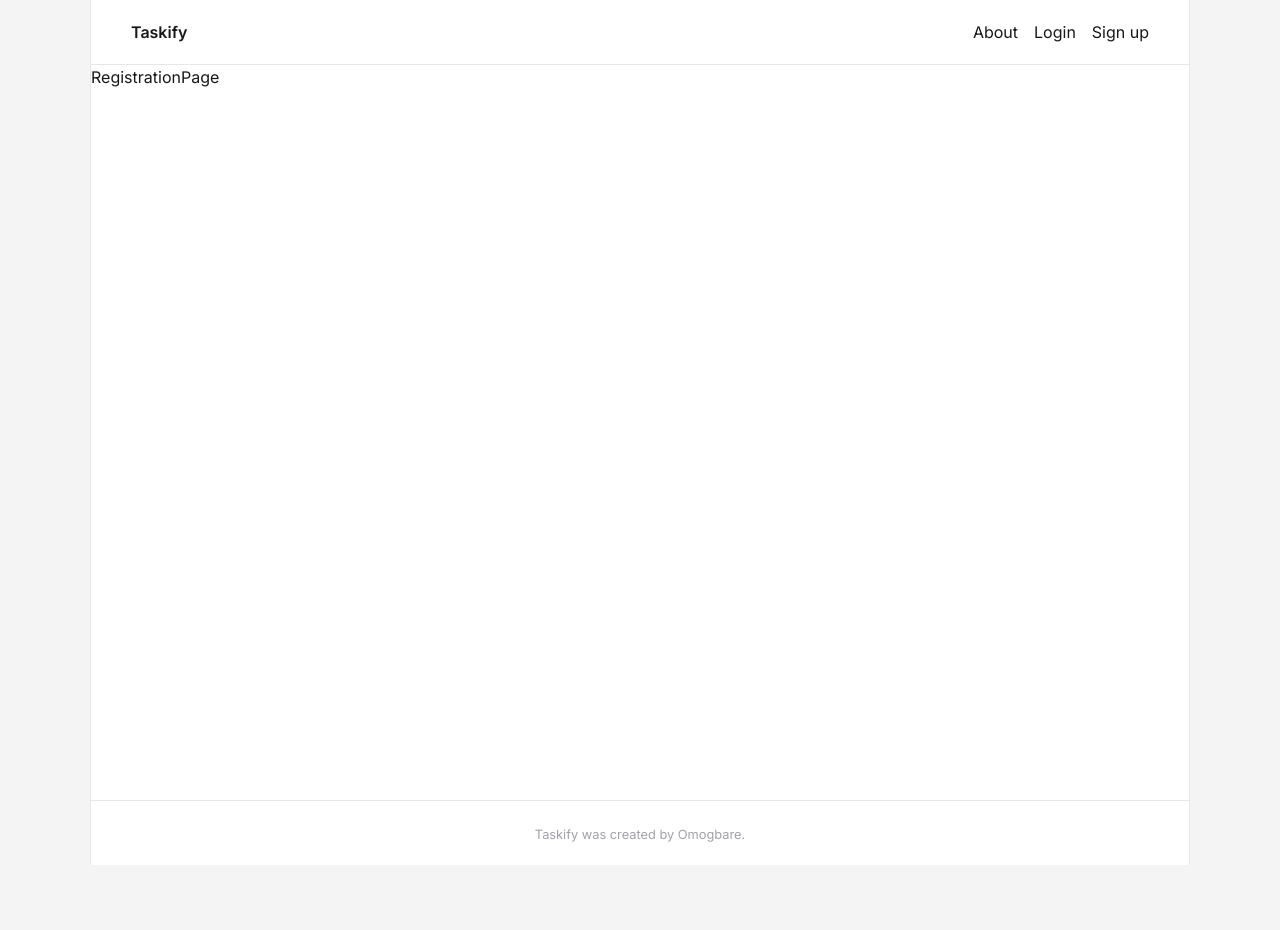
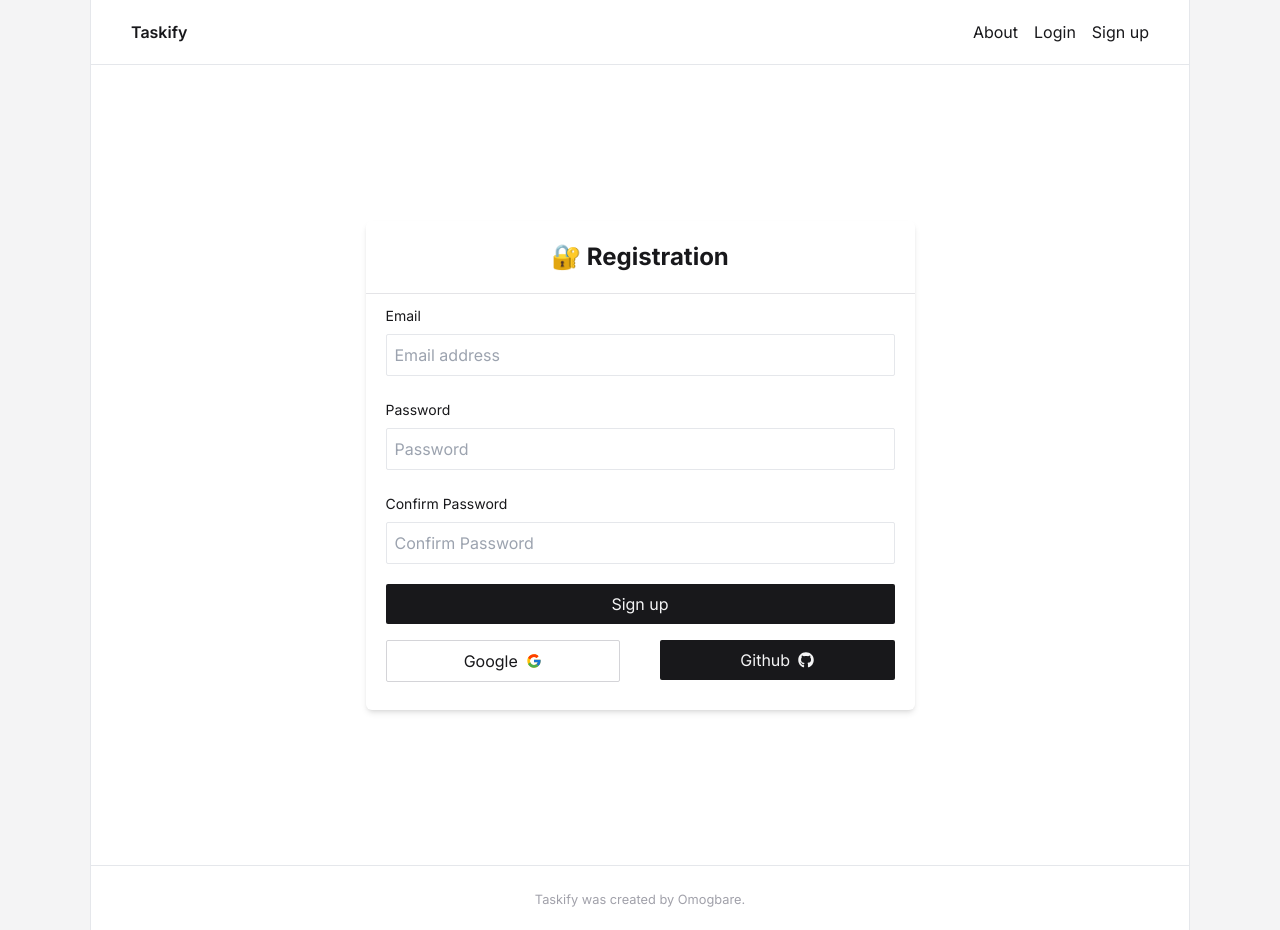
Before and after one commit to Ekpenga9000/taskify, a Next.js app: page /register in a window 1280 px wide. Before the commit the page ends 865 px from the top, so only its background shows below. Built offline with nearby package versions, Linux system fonts and the light colour scheme.

Commit message:
Create Authentication form component

```diff
--- a/src/app/(home)/login/page.tsx
+++ b/src/app/(home)/login/page.tsx
@@ -1,9 +1,17 @@
-import React from 'react'
+import AuthenticationComponent from "@/components/AuthenticationComponent";
+import React from "react";
 
 const LoginPage = () => {
+
+  const onSubmit = (e: React.FormEvent<HTMLFormElement>) => {
+    e.preventDefault();
+    alert("Done")!
+  };
   return (
-    <div>LoginPage</div>
-  )
-}
+    <section className="flex justify-center items-center h-screen">
+      <AuthenticationComponent name="Login" type="Login"/>
+    </section>
+  );
+};
 
-export default LoginPage
+export default LoginPage;
--- a/src/app/(home)/register/page.tsx
+++ b/src/app/(home)/register/page.tsx
@@ -1,8 +1,11 @@
 import React from 'react'
+import AuthenticationComponent from "@/components/AuthenticationComponent";
 
 const RegistrationPage = () => {
   return (
-    <div>RegistrationPage</div>
+    <section className="flex justify-center items-center h-screen">
+    <AuthenticationComponent name="Registration" type="Registration"/>
+  </section>
   )
 }
 
--- a/src/app/globals.css
+++ b/src/app/globals.css
@@ -1,3 +1,7 @@
 @tailwind base;
 @tailwind components;
 @tailwind utilities;
+
+.tester{
+    border: 1px solid red;
+}
--- /dev/null
+++ b/src/components/AuthenticationComponent.tsx
@@ -0,0 +1,79 @@
+"use client";
+import { FcGoogle } from "react-icons/fc";
+import { FaGithub } from "react-icons/fa";
+import { AuthenticationComponentProps } from "@/interfaces/interfaces";
+const AuthenticationComponent = ({
+  name,
+  type,
+}: AuthenticationComponentProps) => {
+  const handleSubmit = (e: React.FormEvent<HTMLFormElement>) => {
+    e.preventDefault();
+  };
+
+  return (
+    <div className="shadow-md rounded-md w-full md:w-1/2 pb-5">
+      <h1 className="text-2xl font-bold text-center p-5 border-b border-b-zinc-200">
+        🔐 {name}
+      </h1>
+      <form onSubmit={handleSubmit}>
+        <div className="px-5 py-3">
+          <label htmlFor="email" className="block text-sm mb-2">
+            Email
+          </label>
+          <input
+            type="email"
+            id="email"
+            name="email"
+            placeholder="Email address"
+            className="border block w-full p-2 rounded-sm"
+          />
+        </div>
+        <div className="px-5 py-3">
+          <label htmlFor="password" className="block text-sm mb-2">
+            Password
+          </label>
+          <input
+            type="password"
+            id="password"
+            name="password"
+            placeholder="Password"
+            className="border block w-full p-2 rounded-sm"
+          />
+        </div>
+        {type === "Registration" && (
+          <div className="px-5 py-3">
+            <label htmlFor="cpassword" className="block text-sm mb-2">
+              Confirm Password
+            </label>
+            <input
+              type="password"
+              id="cpassword"
+              name="cpassword"
+              placeholder="Confirm Password"
+              className="border block w-full p-2 rounded-sm"
+            />
+          </div>
+        )}
+        <div className="px-5 py-2">
+          <button className="bg-zinc-900 text-zinc-100 w-full p-2 rounded-sm">
+            {type === "Registration" ? "Sign up" : "Login"}
+          </button>
+        </div>
+      </form>
+      <div className="md:flex w-full">
+        <div className="px-5 py-2 md:w-1/2">
+          <button className="text-zinc-900 border border-zinc-300 w-full p-2 rounded-sm flex justify-center items-center gap-2">
+            Google <FcGoogle />
+          </button>
+        </div>
+        <div className="px-5 py-2 md:w-1/2">
+          <button className="bg-zinc-900 text-zinc-100 w-full p-2 rounded-sm flex justify-center items-center gap-2">
+            Github <FaGithub />
+          </button>
+        </div>
+      </div>
+    </div>
+  );
+};
+
+export default AuthenticationComponent;
--- a/src/interfaces/interfaces.ts
+++ b/src/interfaces/interfaces.ts
@@ -2,3 +2,9 @@ export interface StatsProps {
     name: string;
     stat: string;
 }
+
+export interface AuthenticationComponentProps {
+    name: string;
+    type: string;
+
+ }
```
